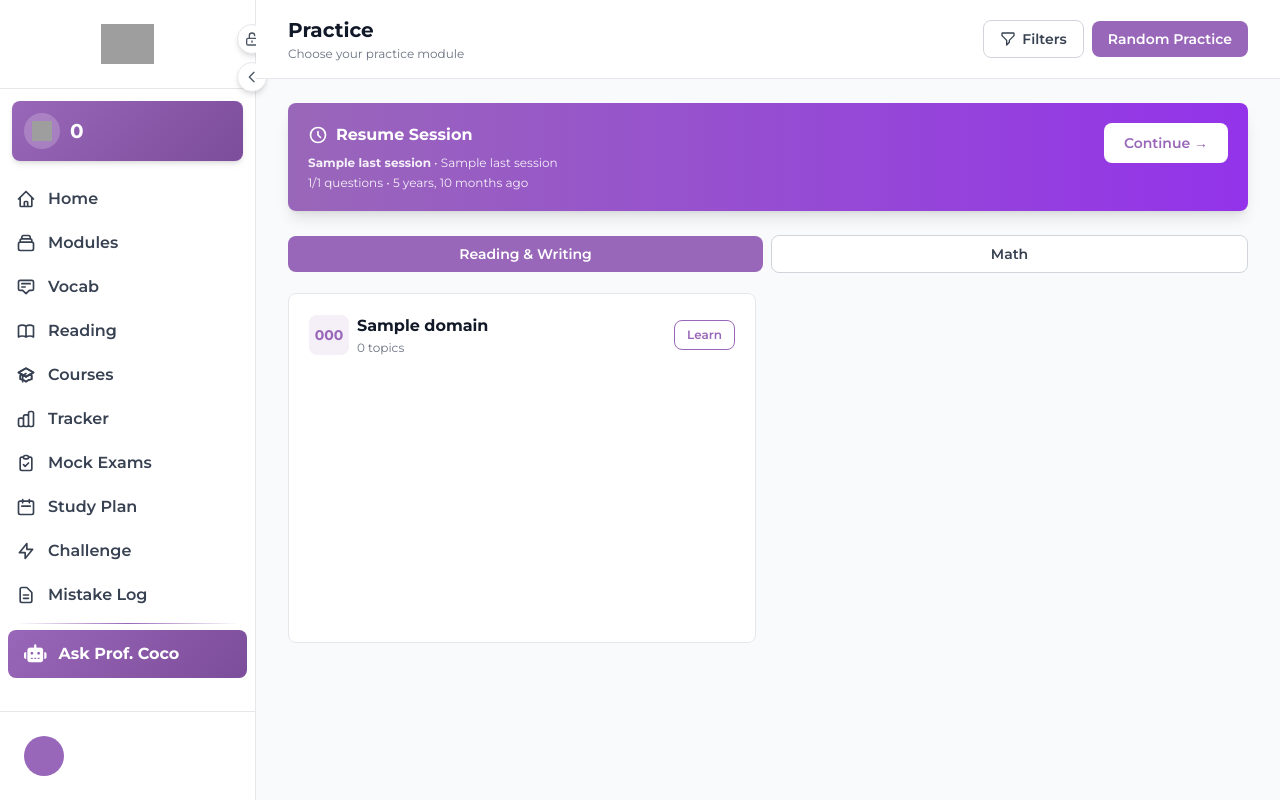
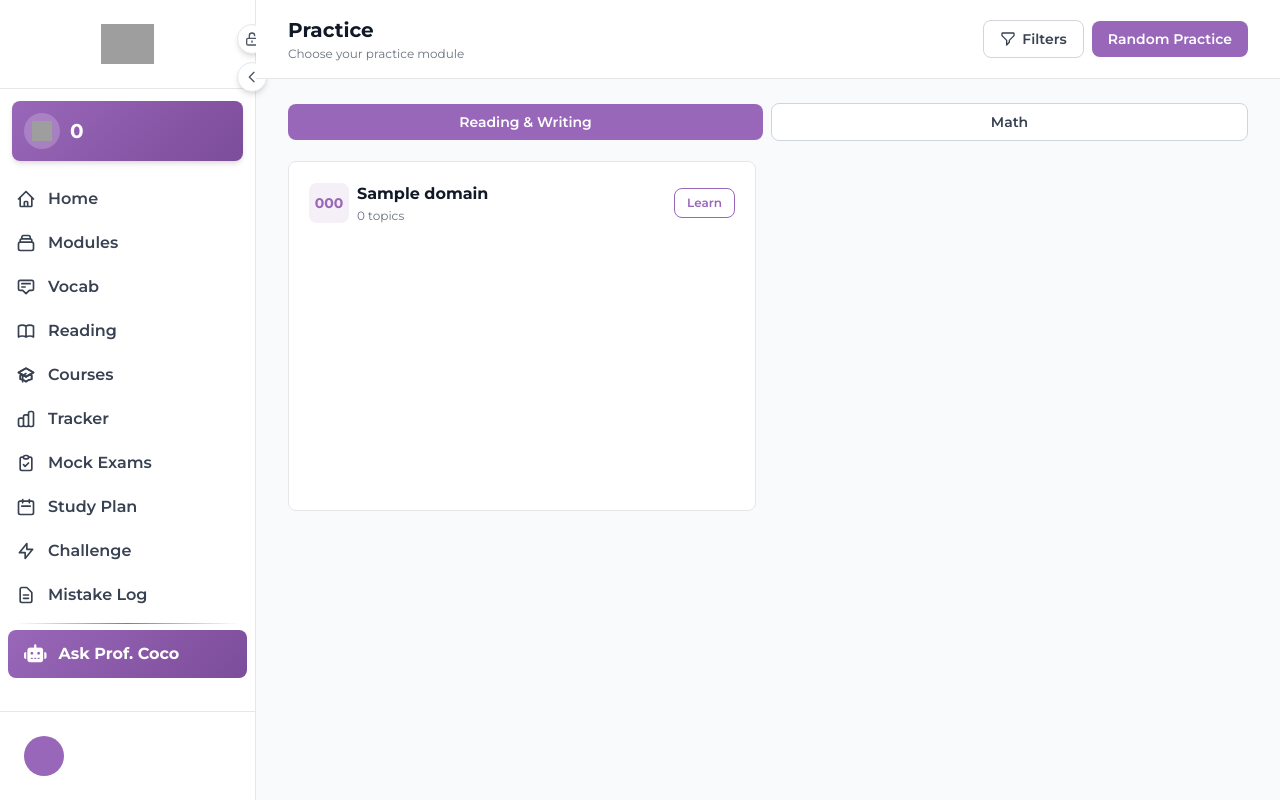
Before and after one commit to DSAT-School/cute_prep, a Django app: template templates/practice/modules.html in a window 1280 px wide. Run offline with Django 4.2, Linux system fonts and the light colour scheme; the template is opened without the code that fills it: most values are stand-ins (such as "Sample title", 1, 10 or a date in 2020); some libraries are stand-ins or nearby versions; grey boxes are pictures that could not be loaded.

Commit message:
feat: Remove resume session functionality and related UI elements

```diff
--- a/apps/practice/urls.py
+++ b/apps/practice/urls.py
@@ -16,9 +16,6 @@ urlpatterns = [
     # Results page
     path('results/<uuid:session_id>/', views.practice_results, name='results'),
 
-    # Resume session
-    path('resume/<uuid:session_id>/', views.resume_session, name='resume_session'),
-
     # Mistake log
     path('mistake-log/', views.mistake_log_view, name='mistake_log'),
 
--- a/templates/practice/modules.html
+++ b/templates/practice/modules.html
@@ -92,28 +92,6 @@
     <!-- Main Content -->
     <div class="max-w-7xl mx-auto px-4 sm:px-6 lg:px-8 py-4 sm:py-6">
         <!-- Resume Last Session Card -->
-        {% if last_session %}
-        <div class="bg-gradient-to-r from-primary to-purple-600 rounded-lg p-3 sm:p-5 mb-3 sm:mb-6 text-white shadow-lg">
-            <div class="flex items-start gap-3">
-                <div class="flex-1 min-w-0">
-                    <div class="flex items-center gap-2 mb-2">
-                        <svg class="w-4 h-4 sm:w-5 sm:h-5 flex-shrink-0" fill="none" stroke="currentColor" viewBox="0 0 24 24">
-                            <path stroke-linecap="round" stroke-linejoin="round" stroke-width="2" d="M12 8v4l3 3m6-3a9 9 0 11-18 0 9 9 0 0118 0z"></path>
-                        </svg>
-                        <h3 class="text-sm sm:text-base font-bold">Resume Session</h3>
-                    </div>
-                    <div class="text-xs opacity-90 space-y-1">
-                        <p class="truncate"><strong>{{ last_session.domain_name }}</strong> • {{ last_session.skill_name }}</p>
-                        <p>{{ last_session.answered_count }}/{{ last_session.total_questions }} questions • {{ last_session.started_at|timesince }} ago</p>
-                    </div>
-                </div>
-                <a href="{% url 'practice:resume_session' last_session.id %}" class="flex-shrink-0 px-3 sm:px-5 py-2 sm:py-2.5 bg-white text-primary rounded-lg text-xs sm:text-sm font-semibold hover:bg-gray-100 transition-colors whitespace-nowrap">
-                    Continue →
-                </a>
-            </div>
-        </div>
-        {% endif %}
-
         <!-- Category Tabs -->
         <div class="flex items-center gap-2 mb-3 sm:mb-5">
             <button class="category-tab flex-1 {% if subject == 'reading' %}active bg-primary text-white{% else %}bg-white text-gray-700 border border-gray-300{% endif %} px-3 sm:px-6 py-2 text-xs sm:text-sm font-semibold rounded-lg hover:bg-gray-50" data-category="reading">
```
Also changed, not shown: apps/practice/views.py (+4 -85 lines).
